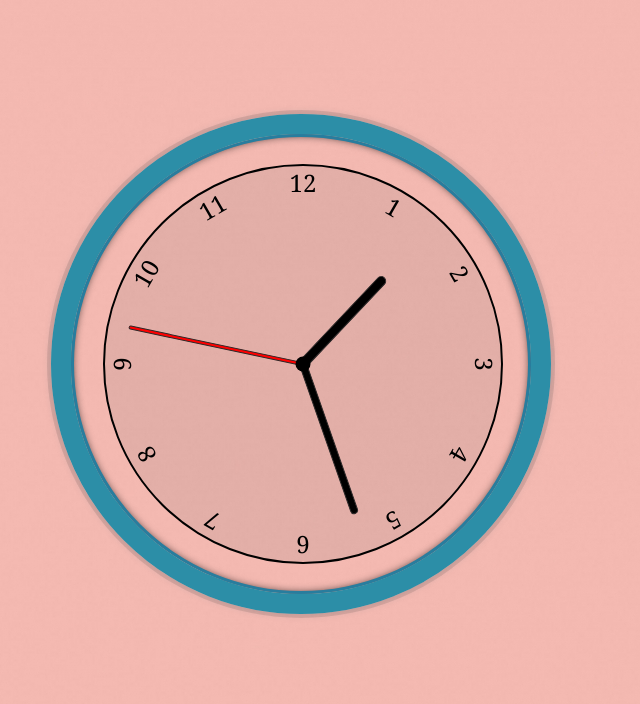
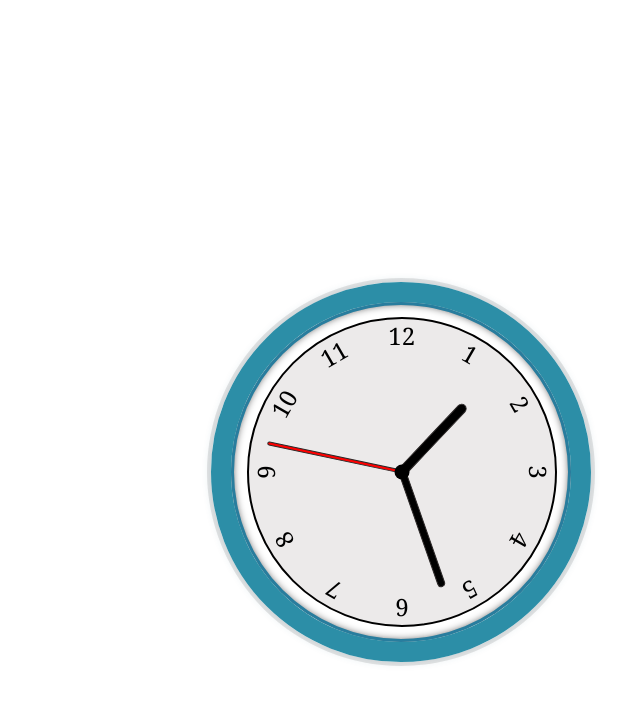
Before and after one commit to IpshitaSingh/Clock, a plain HTML site: page index.html in a window 1280 px wide. Shown: the whole page, without its empty margins (339-979 px from the left). Drawn offline with Linux system fonts and the light colour scheme.

Commit message:
Update index.html

```diff
--- a/index.html
+++ b/index.html
@@ -35,7 +35,7 @@
 }
 
 body {
-    background: url("clk.jpg");
+    background: rgba(141, 201, 179, .8) url("clk.jpg") no-repeat centre fixed;
     display: flex;
     justify-content: center;
     align-items: center;
@@ -44,9 +44,9 @@ body {
 }
 
 .clockBorder {
-      top: 8%; bottom: 50%;
-      width: 500px;
-      height: 500px;
+      top: 29%; left: 43%;
+      width: 380px;
+      height: 380px;
       border: 20px solid rgb(44, 142, 167);
       border-radius: 50%;
       margin: 50px auto;
@@ -61,13 +61,13 @@ body {
 }
 
 .clock{
-    width: 400px;
-    height: 400px;
+    width: 310px;
+    height: 310px;
     background-color: rgba(128, 121, 121, 0.151);
     border-radius: 50%;
     border: 2px solid black;
     position: absolute;
-    top: 6.5%; bottom: 40%;
+    top: 4.3%; left: 4.5%;
 }
 
 .clock .number {
```
